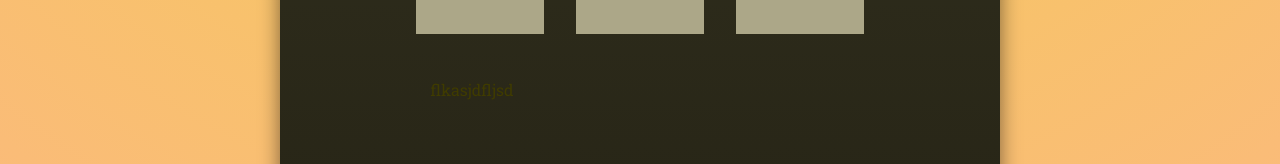
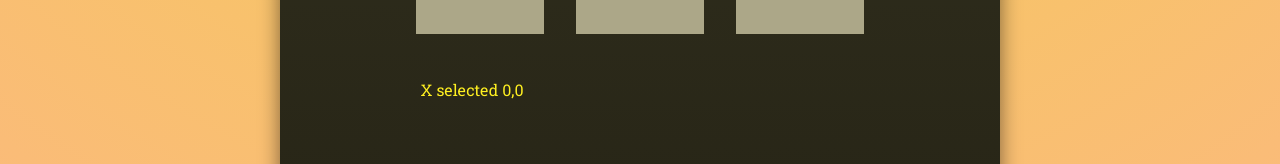
Before and after one commit to Rayannick/React, a React (Vite) app: page / in a window 1280 px wide. Both pictures are taken after a click on the button "11". Shown: the part 702-866 px from the top of the page. Built offline with nearby package versions, Linux system fonts and the light colour scheme; a web font is replaced by a local one.

Commit message:
self practice 01 finished

```diff
--- a/project_01_practise/App.jsx
+++ b/project_01_practise/App.jsx
@@ -1,5 +1,9 @@
 // features :===============
 /**
+ *
+ *
+ *  note ::==== parents can pass variable or function as value , while child can only execute the function
+
  * 1/ name edit and save
  * 2/ player change for next turn
  * 3/ log for turn history
--- a/project_01_practise/components/gameboard.jsx
+++ b/project_01_practise/components/gameboard.jsx
@@ -1,6 +1,5 @@
 
  /*
-
  1.place the board
  2. when clicked on board , change the mark
  3. every turn is recorded in an array
@@ -26,7 +25,7 @@ import Gameover from "./gameover";
 
 const PLAYERS = {
   X : 'player 1',
-  Y : 'player 2'
+  O : 'player 2'
 }
 
 
@@ -47,7 +46,7 @@ export default function Gameboard(){
 
 function deriveGameBoard (turns){
 
-  let gameBoard = [...INITIAL_GAME_BOARD].map((array)=> [...array])
+  let gameBoard = [...INITIAL_GAME_BOARD.map((array)=> [...array])]
 
   for(const turn of turns){
     const {square , player}= turn
@@ -76,7 +75,7 @@ function deriveActivePlayer(gameTurn){
 
   let currentPlayer = 'X'
 if(gameTurn.length> 0 && gameTurn[0].player === 'X'){
-  currentPlayer = '0'
+  currentPlayer = 'O'
 }
 
 return currentPlayer;
@@ -116,11 +115,11 @@ function deriveWinner(gameBoarda,player){
   let winner;
   for (const combination of WINNING_COMBINATIONS){
 
-    const firstsymbol = gameBoarda[combination[0].row][combination[0].col];
-    const secondsymbol = gameBoarda[combination[1].row][combination[1].col];
-    const thirdsymbol = gameBoarda[combination[2].row][combination[2].col];
+    const firstsymbol = gameBoarda[combination[0].row][combination[0].column];
+    const secondsymbol = gameBoarda[combination[1].row][combination[1].column];
+    const thirdsymbol = gameBoarda[combination[2].row][combination[2].column];
 
-    if(firstsymbol === secondsymbol && firstsymbol=== thirdsymbol && firstsymbol){
+    if(firstsymbol&& firstsymbol === secondsymbol && firstsymbol=== thirdsymbol ){
       winner = player[firstsymbol];
     }
   }
--- a/project_01_practise/components/log.jsx
+++ b/project_01_practise/components/log.jsx
@@ -4,7 +4,7 @@ export default function Log({turns}){
 
         <ol id="log">
           {turns.map((turn)=> (
-            <li key={`${turn.square.row}${turn.square.col}`}>flkasjdfljsd</li>
+            <li key={`${turn.square.row}${turn.square.col}`}>{turn.player} selected {turn.square.row},{turn.square.col}</li>
           ))}
 
       </ol>
--- a/project_01_practise/index.css
+++ b/project_01_practise/index.css
@@ -237,7 +237,7 @@ ol {
 
 #log {
   max-width: 20rem;
-  color: #3f3b00;
+  color: #fff021;
   list-style: none;
   margin: 2rem auto;
   padding: 0;
```
